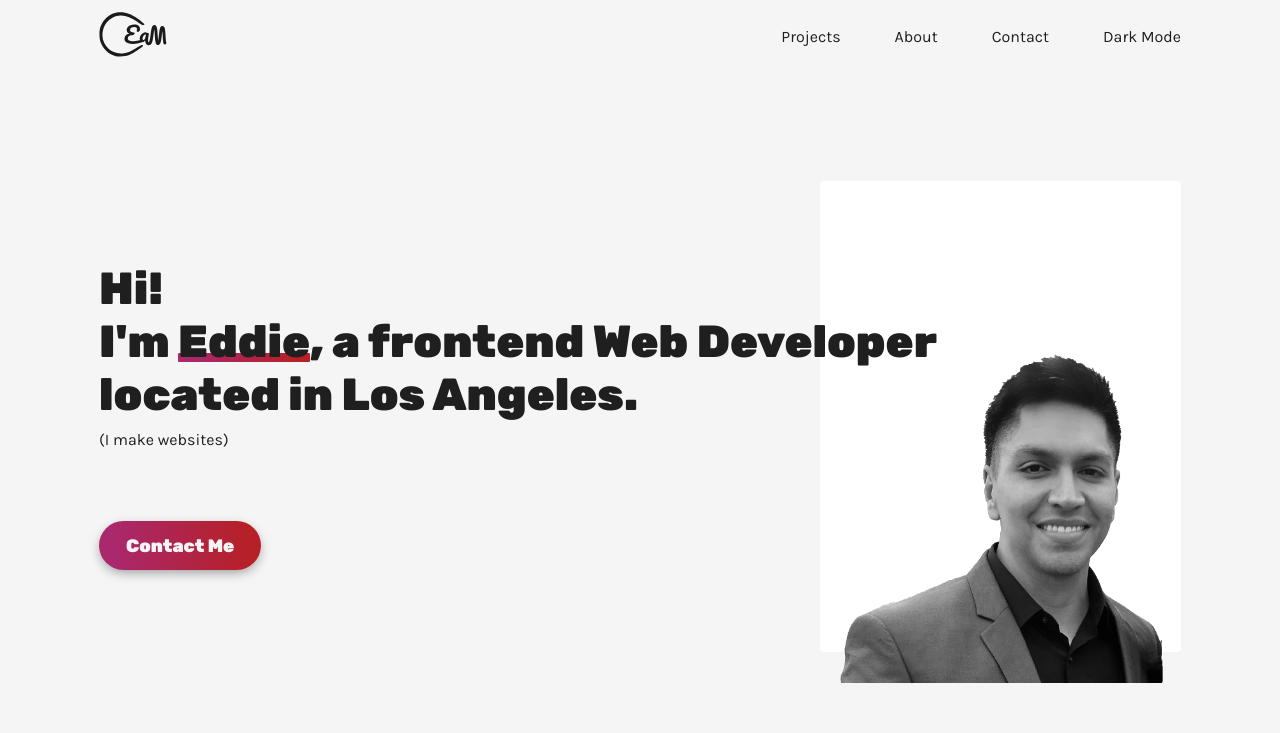
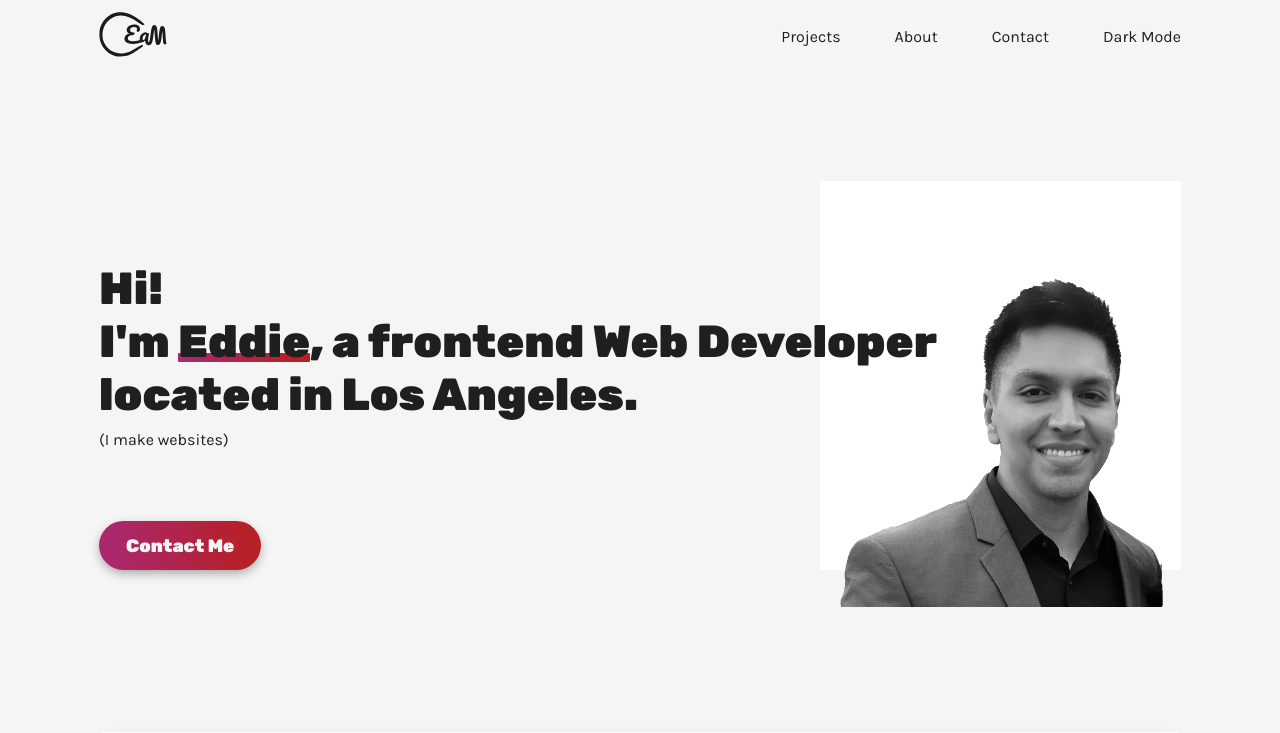
Before and after one commit to Eddie-Anguiano/portfolio, a React (Create React App) app: page / in a window 1280 px wide. Shown: the top 733 px of the page. Built offline with nearby package versions, Linux system fonts and the light colour scheme.

Commit message:
fix bug where items were popping in before animation starts

```diff
--- a/src/components/Hero/Hero.js
+++ b/src/components/Hero/Hero.js
@@ -13,13 +13,13 @@ const ctaVariant = {
 const textVariant = {
   initial: {
     opacity: 0,
-    x: 50,
+    x: 60,
   },
   animate: {
     opacity: 1,
     x: 0,
     transition: {
-      duration: 0.3,
+      duration: 0.4,
     },
   },
 };
@@ -53,9 +53,10 @@ export default function Hero(props) {
         </motion.div>
 
         <div className="hero-grid2">
+          <div className="white"></div>
           <motion.img
-            initial={{ opacity: 0, x: -30, y: 85 }}
-            animate={{ opacity: 1, x: 0, y: 0 }}
+            initial={{ opacity: 0, x: -80, y: 130 }}
+            animate={{ opacity: 1, x: -0, y: 95 }}
             transition={{ duration: 0.6 }}
             src={headshot}
             alt=""
--- a/src/components/Hero/_Hero.scss
+++ b/src/components/Hero/_Hero.scss
@@ -3,6 +3,7 @@
   grid-template-columns: repeat(12, 1fr);
   padding-bottom: space(18);
   padding-top: space(12);
+  width: 100%;
 
   @media (max-width: 838px) {
     grid-template-rows: auto auto;
@@ -51,6 +52,7 @@
   }
 
   &-grid2 {
+    position: relative;
     grid-column-start: 9;
     grid-column-end: 13;
     grid-row-start: 1;
@@ -68,9 +70,7 @@
 
   &-headshot {
     width: 100%;
-    margin-top: space(19);
     padding: 0 space(2);
-    margin-bottom: space(-4);
 
     @media (max-width: 838px) {
       width: 100%;
@@ -94,7 +94,7 @@
   }
 
   &-grid2 {
-    background-color: $color--white;
+    // background-color: $color--white;
   }
 
   &-underline {
@@ -150,3 +150,10 @@
     }
   }
 }
+
+.white {
+  position: absolute;
+  background-color: white;
+  height: 100%;
+  width: 100%;
+}
```
